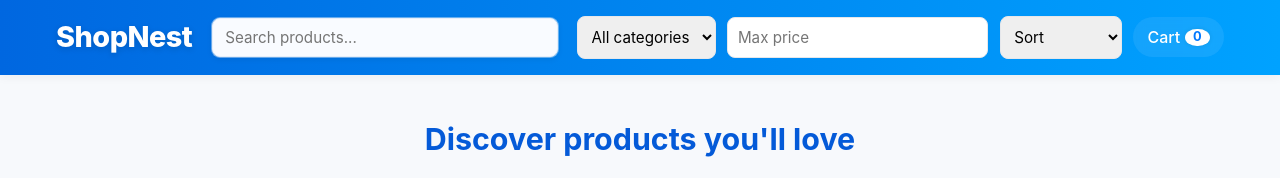
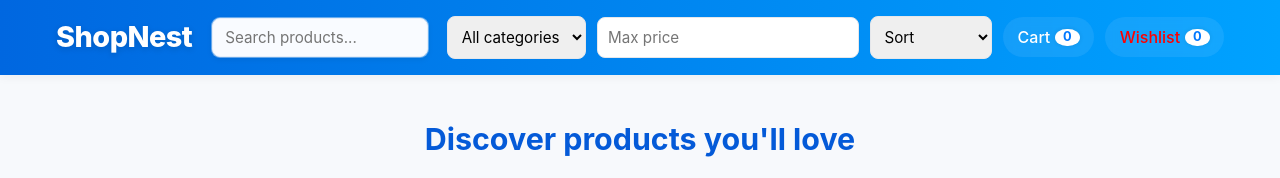
Before and after one commit to Aryansharma-aryan/ecommerce-website, a plain HTML site: page index.html in a window 1280 px wide. Shown: the top 178 px of the page. Drawn offline with Linux system fonts and the light colour scheme.

Commit message:
Update index.html

```diff
--- a/index.html
+++ b/index.html
@@ -16,6 +16,8 @@
       <input id="priceMax" type="number" min="0" placeholder="Max price" />
       <select id="sortSelect"><option value="default">Sort</option><option value="price-asc">Price ↑</option><option value="price-desc">Price ↓</option><option value="name-asc">Name A→Z</option></select>
       <a class="link" href="cart.html">Cart <span id="cartCount">0</span></a>
+            <a  style="color:red"class="link" href="wishlist.html">Wishlist <span id="wishCount">0</span></a>
+
     </nav>
   </div>
 </header>
```
